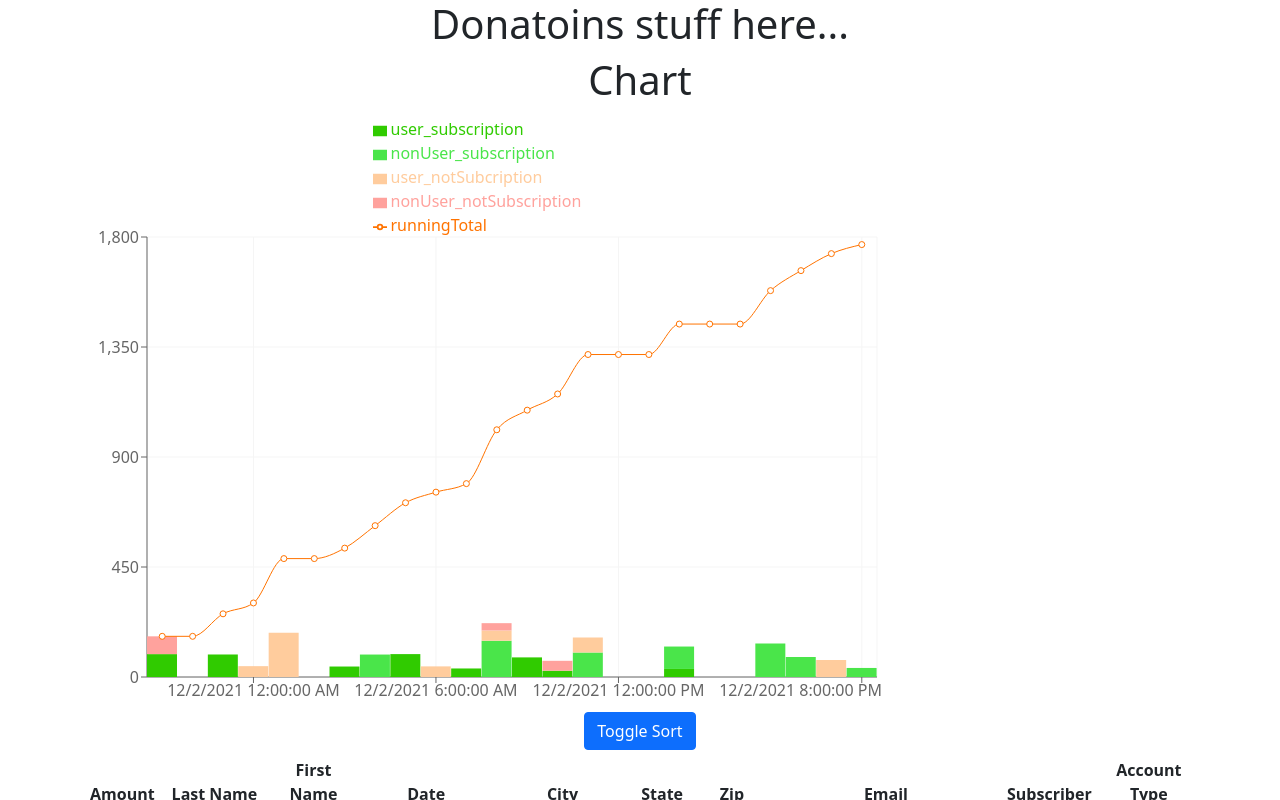
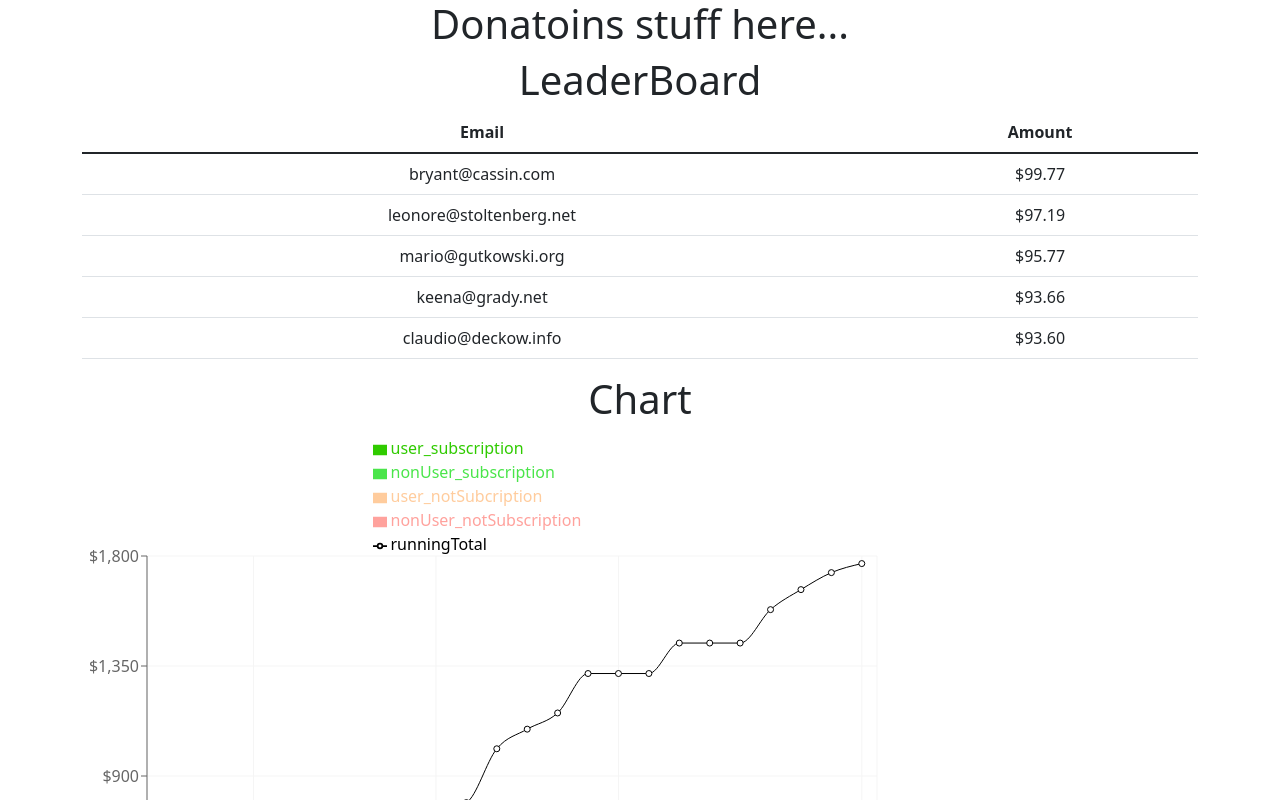
Before and after one commit to BCshirdavani/RevvChallenge, a React (Create React App) app in the folder my-app/: page / in a window 1280 px wide. Shown: the top 800 px of the page. Built offline with nearby package versions, Linux system fonts and the light colour scheme.

Commit message:
LeaderBoard Component:  - Added top 5 leaderboard  - also formatted currency for display

```diff
--- a/my-app/src/App.tsx
+++ b/my-app/src/App.tsx
@@ -9,6 +9,8 @@ import { useAppDispatch } from "./app/hooks";
 import DonorTable from "./features/donorList/DonorTable";
 import DonorChart from "./features/donorChart/DonorChart";
 import axios from "axios";
+import { Container } from "react-bootstrap";
+import LeaderBoard from "./features/leaderBoard/LeaderBoard";
 
 function App() {
     const [donations, setDonations] = useState<IDonation[]>([]);
@@ -31,9 +33,12 @@ function App() {
 
     return (
         <div className="App">
-            <h1>Donatoins stuff here...</h1>
-            <DonorChart/>
-            <DonorTable/>
+            <Container>
+                <h1>Donatoins stuff here...</h1>
+                <LeaderBoard/>
+                <DonorChart/>
+                <DonorTable/>
+            </Container>
         </div>
     );
 }
--- a/my-app/src/features/donorChart/DonorChart.tsx
+++ b/my-app/src/features/donorChart/DonorChart.tsx
@@ -58,25 +58,25 @@ function DonorChart() {
 			>
 				<CartesianGrid stroke="#f5f5f5" />
 				<XAxis dataKey="hour" />
-				<YAxis tickFormatter={(value: number) => new Intl.NumberFormat('en').format(value)}/>
-				<Tooltip formatter={(value: number) => new Intl.NumberFormat('en').format(value)} />
+				<YAxis tickFormatter={(value: number) => new Intl.NumberFormat('en', {style: 'currency', currency: 'USD', maximumFractionDigits: 0}).format(value)}/>
+				<Tooltip formatter={(value: number) => new Intl.NumberFormat('en', {style: 'currency', currency: 'USD'}).format(value)} />
 				<Legend layout="vertical" verticalAlign="top" align="center" />
 				<Bar dataKey="user_subscription" barSize={30} stackId={"a"} fill="#30cb00" />
 				<Bar dataKey="nonUser_subscription" barSize={30} stackId={"a"} fill="#4ae54a" />
 				<Bar dataKey="user_notSubcription" barSize={30} stackId={"a"} fill="#ffcc9d" />
 				<Bar dataKey="nonUser_notSubscription" barSize={30} stackId={"a"} fill="#ffa29d" />
-				<Line type="monotone" dataKey="runningTotal" stroke="#ff7300" />
+				<Line type="monotone" dataKey="runningTotal" stroke="black" />
 			</ComposedChart>
 			)
 	}
 
 
 	return (
-		<Container>
+		<div className={"DonorChart"}>
 			<h1>Chart</h1>
 			{console.log('chart render RETURN')}
 			{chartPoints.length > 0 ? renderChart() : null}
-		</Container>
+		</div>
 
 	);
 }
--- a/my-app/src/features/donorList/DonorTable.tsx
+++ b/my-app/src/features/donorList/DonorTable.tsx
@@ -28,7 +28,7 @@ function DonorTable() {
 				<tbody>
 				{tableData.map((row) =>
 					<tr key={row.id}>
-						<td>{row.amount}</td>
+						<td>{row.amount.toLocaleString('US', { style: 'currency', currency: 'USD' })}</td>
 						<td>{row.last_name}</td>
 						<td>{row.first_name}</td>
 						<td>{row.created_at.toLocaleDateString() + " " + row.created_at.toLocaleTimeString()}</td>
@@ -70,7 +70,7 @@ function DonorTable() {
 	}
 
 	return (
-		<Container>
+		<div className={"DonorTable"}>
 			<div>
 				<Button color={"primary"} onClick={() => {toggleSort()}}>Toggle Sort</Button>
 			</div>
@@ -91,7 +91,7 @@ function DonorTable() {
 				</thead>
 				{renderTableRows()}
 			</Table>
-		</Container>
+		</div>
 	)
 }
 
--- /dev/null
+++ b/my-app/src/features/leaderBoard/LeaderBoard.tsx
@@ -0,0 +1,74 @@
+import React, { useEffect, useRef, useState } from 'react';
+import { Container, Table } from "react-bootstrap";
+import { IDonation } from "../data/DataHelper";
+import { useSelector } from "react-redux";
+import { store } from "../../app/store";
+
+
+function LeaderBoard() {
+	const [donations, setDonations] = useState<IDonation[]>([]);
+	const donationStoreSate = useSelector(state => store.getState().donations);
+	const prevDonationsRef = useRef<IDonation[]>();
+
+	useEffect(() => {
+		console.log('effect 1');
+		const donationsInStore = donationStoreSate.value;
+		if(donationsInStore != prevDonationsRef.current) {
+			console.log('effect 1: INSIDE IF');
+			setDonations(donationsInStore);
+		}
+		prevDonationsRef.current = donationsInStore;
+	}, [donations]);
+
+	function renderLeaders() {
+		if (donations.length > 0) {
+			const topN = sortAndFilterTopN(donations, 5);
+			return (
+				<tbody>
+				{topN.map((row, index) =>
+					<tr key={index}>
+						<td>{row[0]}</td>
+						<td>{row[1].toLocaleString('US', { style: 'currency', currency: 'USD' })}</td>
+					</tr>
+				)}
+				</tbody>
+			);
+		}
+	}
+
+	function sortAndFilterTopN(donorRecords: IDonation[], n: number): [string, number][]{
+		const arrayForMap = [...donorRecords]
+		let donationsByEmail: Map<string, number> = new Map<string, number>();
+		arrayForMap.forEach((row) => {
+			if(donationsByEmail.has(row.email) && donationsByEmail.get(row.email) != null) {
+				donationsByEmail.set(row.email, donationsByEmail.get(row.email)! + row.amount);
+			} else {
+				donationsByEmail.set(row.email, row.amount);
+			}
+		});
+		const sortedArray = Array.from(donationsByEmail.entries()).sort((a, b) => b[1] - a[1]);
+		const topN = [];
+		for (let i = 0; (i < n && i < sortedArray.length); i++) {
+			topN.push(sortedArray[i]);
+		}
+		return topN;
+	}
+
+
+	return (
+		<div className={"LeaderBoard"}>
+			<h1>LeaderBoard</h1>
+			<Table>
+				<thead>
+				<tr>
+					<th>Email</th>
+					<th>Amount</th>
+				</tr>
+				</thead>
+				{renderLeaders()}
+			</Table>
+		</div>
+	);
+}
+
+export default LeaderBoard;
```
